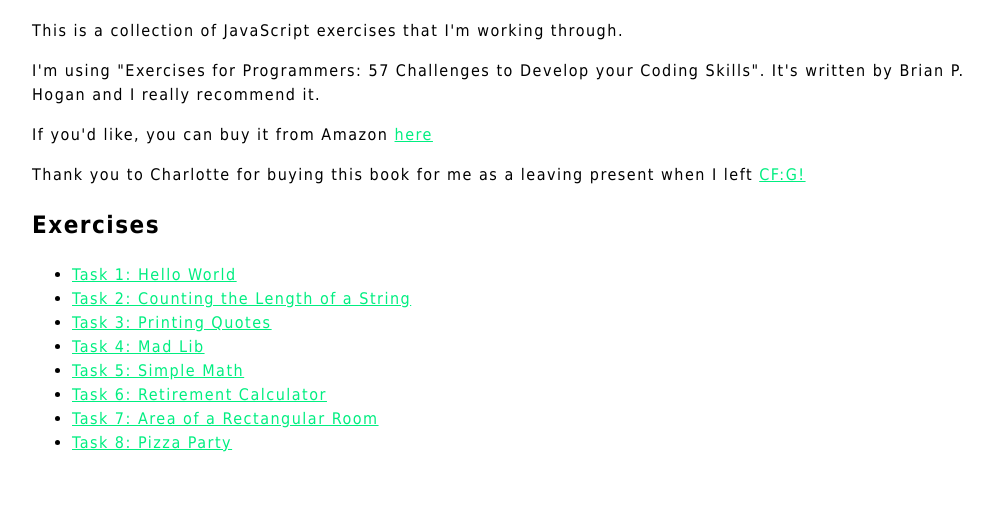
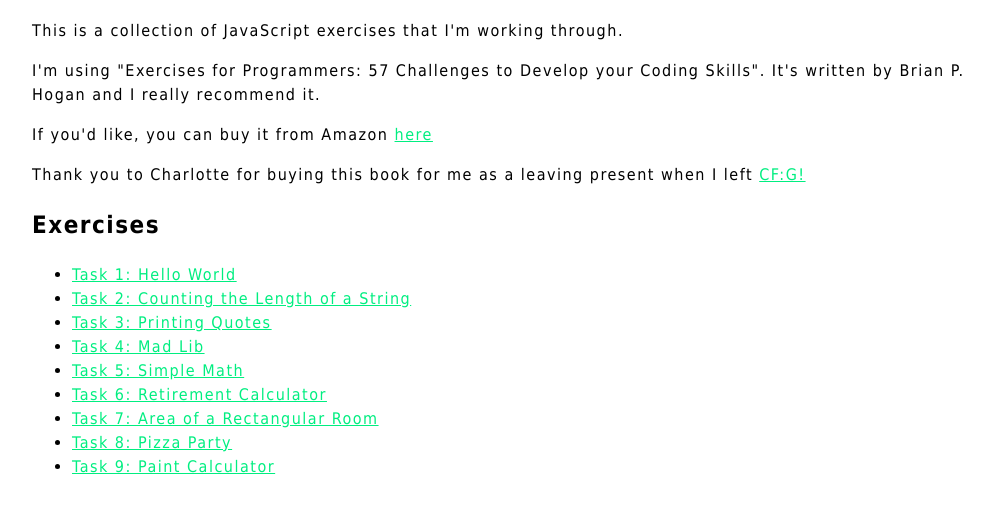
Before and after one commit to BNewing/JavaScript-57-Exercises-for-Programmers, a plain HTML site: page index.html in a window 1280 px wide. Shown: the part 122-634 px from the top of the page, without its empty margins (126-1116 px from the left). Drawn offline with Linux system fonts and the light colour scheme.

Commit message:
Addition of Task 9 to Index Page

```diff
--- a/Tasks/Task9/task9.js
+++ b/Tasks/Task9/task9.js
@@ -1,5 +1,3 @@
-console.log(2);
-
 function getDimensions() {
   var width = document.getElementById("width").value;
   var length = document.getElementById("length").value;
--- a/index.html
+++ b/index.html
@@ -23,6 +23,7 @@
     <li><a href="./Tasks/Task6/task6.html">Task 6: Retirement Calculator </a></li>
     <li><a href="./Tasks/Task7/task7.html">Task 7: Area of a Rectangular Room </a></li>
     <li><a href="./Tasks/Task8/task8.html">Task 8: Pizza Party </a></li>
+    <li><a href="./Tasks/Task9/task9.html">Task 9: Paint Calculator </a></li>
   </ul>
 </body>
 
```
